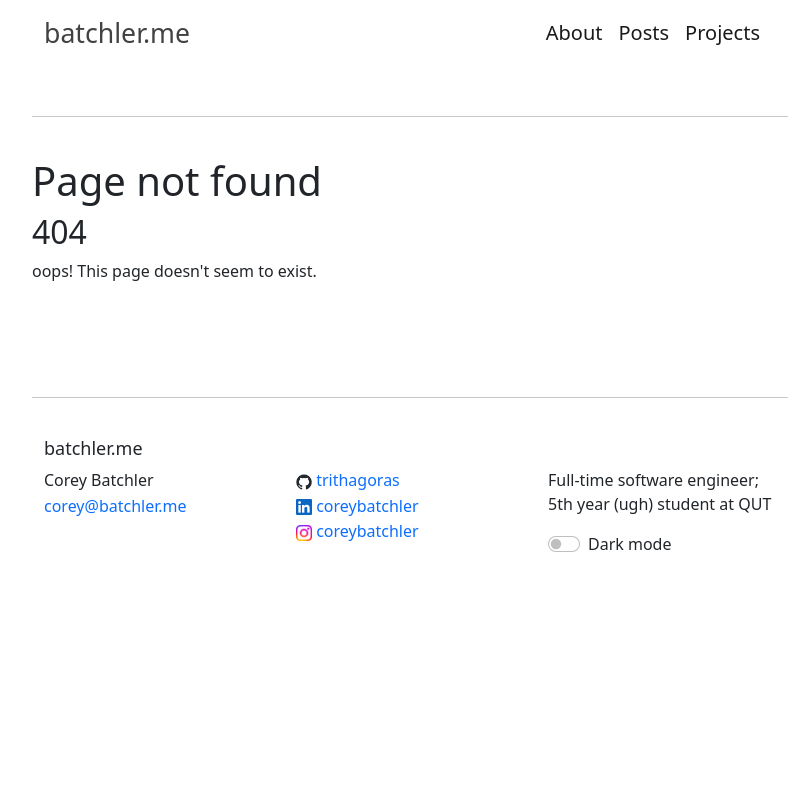
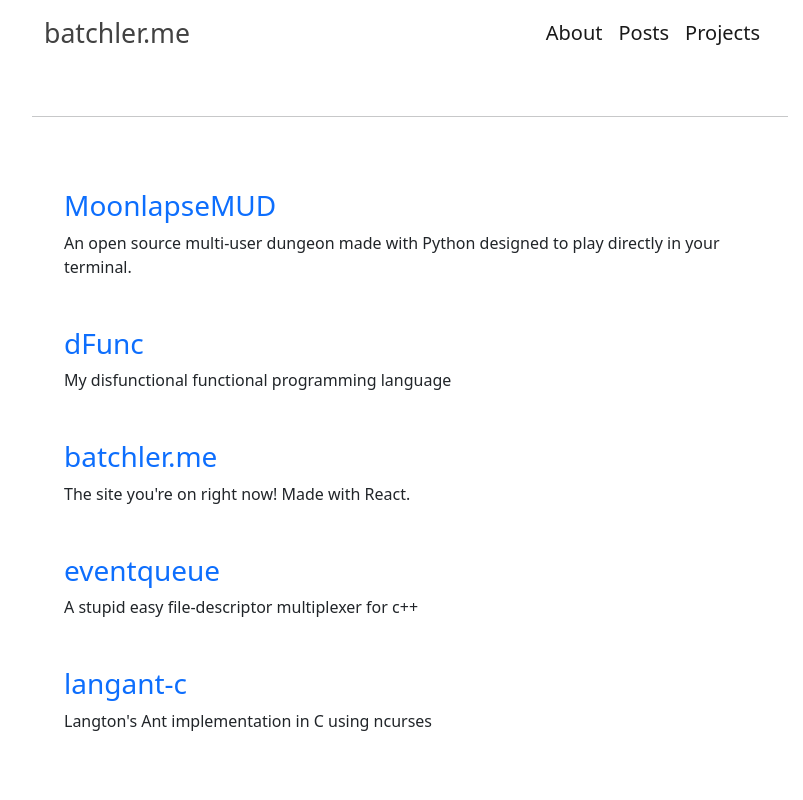
Before and after one commit to trithagoras/batchler.me-react, a React (Create React App) app: page /projects in a window 1280 px wide. Shown: the top 800 px of the page, without its empty margins (230-1033 px from the left). Built offline with nearby package versions, Linux system fonts and the light colour scheme.

Commit message:
add projects page

```diff
--- a/src/App.tsx
+++ b/src/App.tsx
@@ -7,6 +7,7 @@ import Home from "./areas/home/pages/Home";
 import About from "./areas/about/pages/About";
 import ListPosts from "./areas/posts/pages/ListPosts";
 import Post from "./areas/posts/pages/Post";
+import ListProjects from "./areas/projects/pages/ListProjects";
 
 function App() {
   return (
@@ -17,6 +18,7 @@ function App() {
           <Route path="about" element={<About />} />
           <Route path="posts" element={<ListPosts />} />
           <Route path="posts/:urlId" element={<Post />} />
+          <Route path="projects" element={<ListProjects />} />
           <Route path="*" element={<NotFound />} />
         </Route>
       </Routes>
--- a/src/areas/posts/components/PostIndex.tsx
+++ b/src/areas/posts/components/PostEntry.tsx
@@ -4,7 +4,7 @@ import "../styles/post.css";
 
 function PostIndex({ post }: { post: PostModel }) {
   return (
-    <div className="post-index">
+    <div>
       <span>{post.date.toDateString()}</span>
       <h2 className="h3">
         <Link to={post.urlId}>{post.title}</Link>
--- a/src/areas/posts/pages/ListPosts.tsx
+++ b/src/areas/posts/pages/ListPosts.tsx
@@ -1,4 +1,4 @@
-import PostIndex from "../components/PostIndex";
+import PostEntry from "../components/PostEntry";
 import posts from "../metadata";
 
 function ListPosts() {
@@ -7,8 +7,8 @@ function ListPosts() {
       {posts
         .sort((a, b) => (a.date <= b.date ? 1 : -1))
         .map((p) => (
-          <li key={p.urlId}>
-            <PostIndex post={p} />
+          <li className="post-entry" key={p.urlId}>
+            <PostEntry post={p} />
           </li>
         ))}
     </ul>
--- a/src/areas/posts/styles/post.css
+++ b/src/areas/posts/styles/post.css
@@ -1,3 +1,4 @@
-.post-index {
+.post-entry {
     padding-top: 2rem;
+    list-style-type: none;
 }
--- /dev/null
+++ b/src/areas/projects/components/ProjectEntry.tsx
@@ -0,0 +1,16 @@
+import ProjectModel from "../models/project";
+import { Link } from "react-router-dom";
+import "../../posts/styles/post.css";
+
+function ProjectIndex({ project }: { project: ProjectModel }) {
+  return (
+    <div>
+      <h2 className="h3">
+        <Link to={project.url}>{project.title}</Link>
+      </h2>
+      <p>{project.description}</p>
+    </div>
+  );
+}
+
+export default ProjectIndex;
--- /dev/null
+++ b/src/areas/projects/metadata.ts
@@ -0,0 +1,32 @@
+import ProjectModel from "./models/project";
+
+const metadata: ProjectModel[] = [
+  {
+    title: "MoonlapseMUD",
+    description:
+      "An open source multi-user dungeon made with Python designed to play directly in your terminal.",
+    url: "https://github.com/trithagoras/moonlapsemud",
+  },
+  {
+    title: "dFunc",
+    description: "My disfunctional functional programming language",
+    url: "https://github.com/trithagoras/dFunc",
+  },
+  {
+    title: "batchler.me",
+    description: "The site you're on right now! Made with React.",
+    url: "https://github.com/trithagoras/batchler.me-react",
+  },
+  {
+    title: "eventqueue",
+    description: "A stupid easy file-descriptor multiplexer for c++",
+    url: "https://github.com/trithagoras/eventqueue",
+  },
+  {
+    title: "langant-c",
+    description: "Langton's Ant implementation in C using ncurses",
+    url: "https://github.com/trithagoras/langant-c",
+  },
+];
+
+export default metadata;
--- /dev/null
+++ b/src/areas/projects/models/project.ts
@@ -0,0 +1,7 @@
+interface ProjectModel {
+  title: string;
+  description: string;
+  url: string;
+}
+
+export default ProjectModel;
--- /dev/null
+++ b/src/areas/projects/pages/ListProjects.tsx
@@ -0,0 +1,17 @@
+import ProjectEntry from "../components/ProjectEntry";
+import projects from "../metadata";
+
+function ListProjects() {
+  return (
+    <ul>
+      {projects
+        .map((p) => (
+          <li key={p.title} className="post-entry">
+            <ProjectEntry project={p} />
+          </li>
+        ))}
+    </ul>
+  );
+}
+
+export default ListProjects;
```
